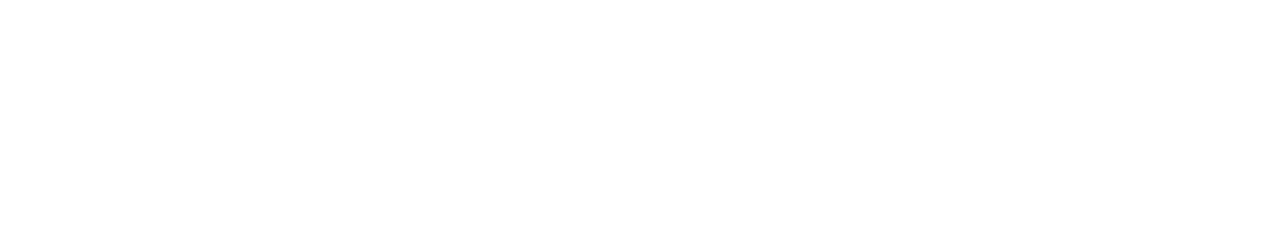
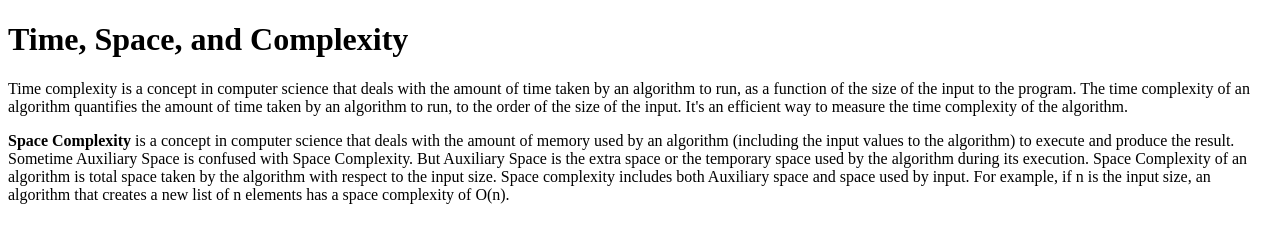
Before and after one commit to acciojob/time-and-space-complexity-sarvanthakor01, a website: page main.html in a window 1280 px wide. Drawn offline with Linux system fonts and the light colour scheme.

Commit message:
created a submission

```diff
--- a/main.html
+++ b/main.html
@@ -8,6 +8,11 @@
 
 <body>
 	<!-- the entire body must be written by student -->
+	<h1>Time, Space, and Complexity</h1>
+
+	<p>Time complexity is a concept in computer science that deals with the amount of time taken by an algorithm to run, as a function of the size of the input to the program. The time complexity of an algorithm quantifies the amount of time taken by an algorithm to run, to the order of the size of the input. It's an efficient way to measure the time complexity of the algorithm.</p>
+
+	<p> <b>Space Complexity</b> is a concept in computer science that deals with the amount of memory used by an algorithm (including the input values to the algorithm) to execute and produce the result. Sometime Auxiliary Space is confused with Space Complexity. But Auxiliary Space is the extra space or the temporary space used by the algorithm during its execution. Space Complexity of an algorithm is total space taken by the algorithm with respect to the input size. Space complexity includes both Auxiliary space and space used by input. For example, if n is the input size, an algorithm that creates a new list of n elements has a space complexity of O(n).</p>
     <script type="text/javascript" src="./script.js">
 </script>
 
```
